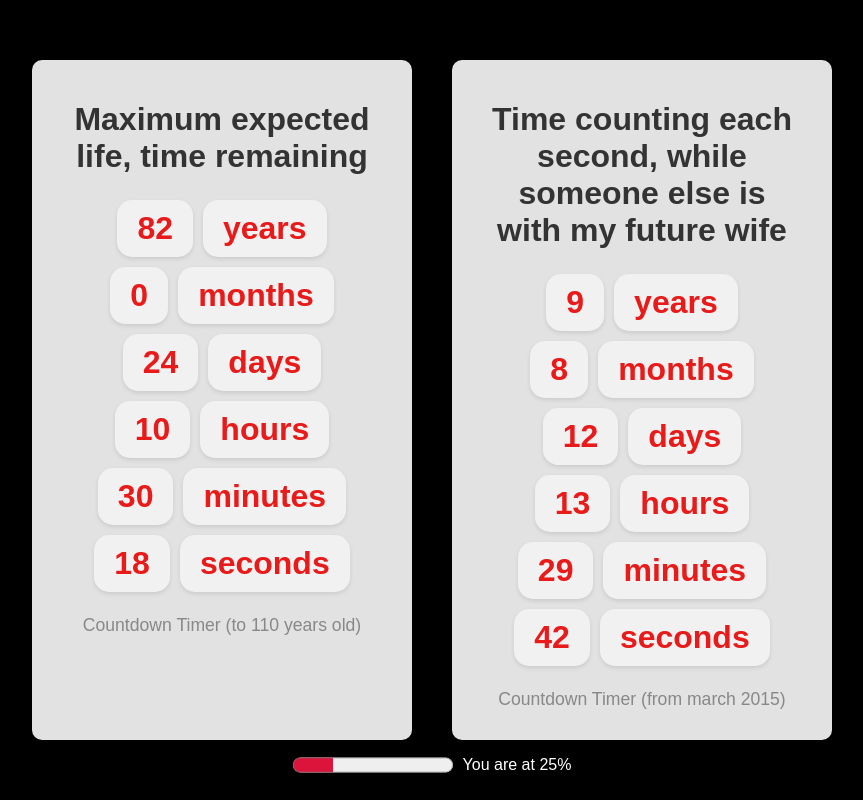
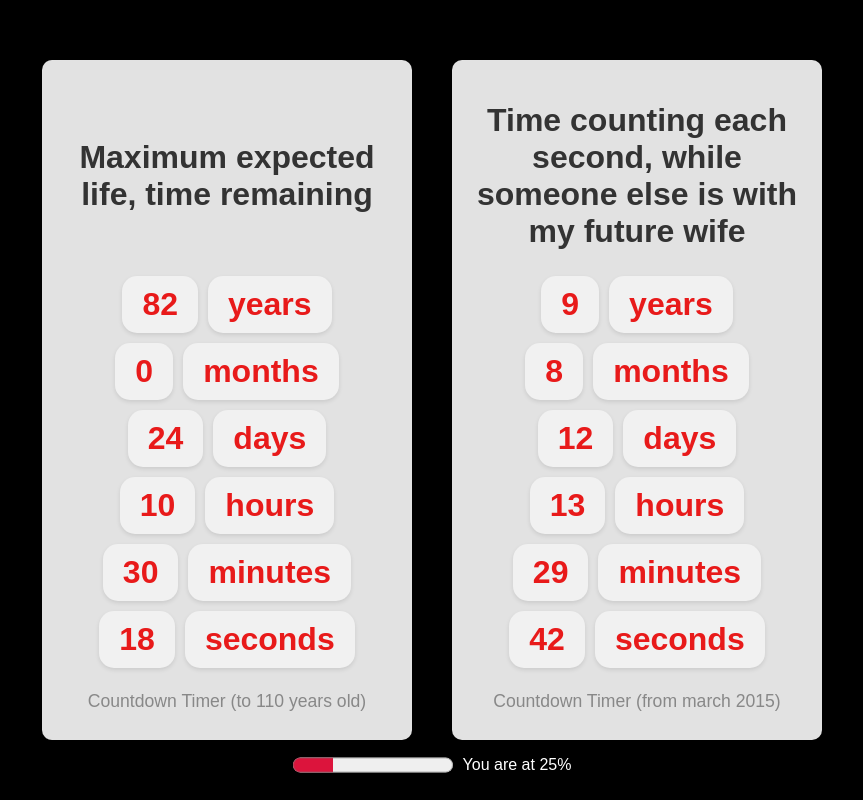
Before and after one commit to banekondic1996/banekondic1996.github.io, a plain HTML site: page index.html in a window 1280 px wide. Shown: the whole page, without its empty margins (208-1071 px from the left). Drawn offline with Linux system fonts and the light colour scheme.

Commit message:
Add files via upload

```diff
--- a/index.html
+++ b/index.html
@@ -29,20 +29,23 @@
 
         .container {
             background-color: #e2e2e2;
-            padding: 20px 40px;
+            padding: 20px 10px;
             border-radius: 10px;
             box-shadow: 0 4px 8px rgba(0, 0, 0, 0.1);
             text-align: center;
             width: 100%;
-            max-width: 300px;
-            margin:20px;
+            max-width: 350px;
+            margin: 20px;
             height: 80%;
+            min-height: 630px;
         }
 
         h1 {
             font-size: 2em;
             color: #333;
             margin-bottom: 20px;
+            height: 150px;
+            align-content: center;
         }
 
         .countdown {
```
